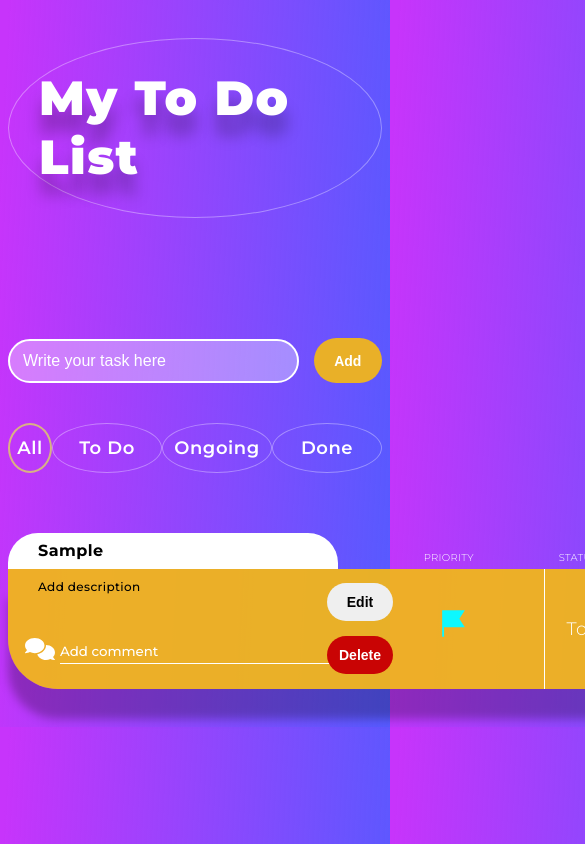
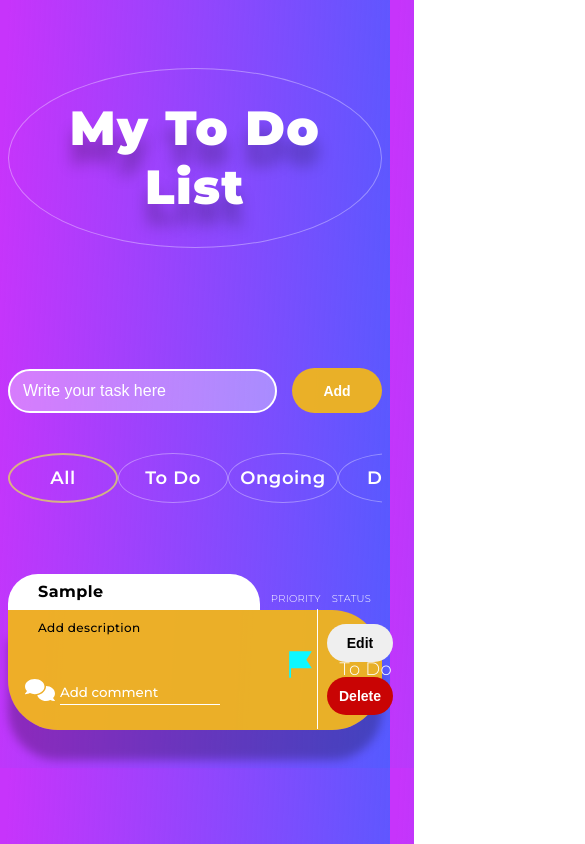
Before and after one commit to soloway-ivan/todoListAngular, an Angular app: page / in a window 390 px wide. Both pictures are taken after typing "Sample" into the empty fields and a click on the button "Add". Shown: the top 844 px of the page, 585 px wide, since content can reach past the window. Built offline with nearby package versions, Linux system fonts and the light colour scheme.

Commit message:
updating styles for better responsive layout

```diff
--- a/src/app/app.component.scss
+++ b/src/app/app.component.scss
@@ -3,15 +3,17 @@
 .wrapper {
   display: flex;
   justify-content: center;
-  max-width: $max-width-wrapper;
-  margin: 0 auto;
+  // max-width: $max-width-wrapper;
+  // margin: 0 auto;
+  max-width: 700px;
+  margin: auto;
 }
 
 .todo-list {
   display: flex;
-  justify-content: center;
+  // justify-content: center;
   flex-direction: column;
-  margin-top:  0  0  0 30px;
+  margin-top: 30px;
   width: 100%;
 
   &__header {
@@ -21,6 +23,7 @@
 
   &__logo {
     color: $color-white;
+    text-align: center;
     padding: 30px;
     letter-spacing: $primary-letter-spacing;
     font-size: $font-size-huge;
--- a/src/app/task/create-task/create-task.component.scss
+++ b/src/app/task/create-task/create-task.component.scss
@@ -11,7 +11,7 @@
     border-radius: 70px;
     border: 2px solid $color-white;
     background: $color-grey;
-    width: 400px;
+    width: 340px;
     height: 40px;
     outline: none;
     color: $color-white;
@@ -28,7 +28,7 @@
     margin-left: 15px;
     background-color: $color-yellow;
     border-radius: 70px;
-    width: 100px;
+    min-width: 90px;
     height: 45px;
     color: $color-white;
     font-weight: $font-weight-lg;
--- a/src/app/task/task-filter/task-filter.component.html
+++ b/src/app/task/task-filter/task-filter.component.html
@@ -5,12 +5,10 @@
     [class.active]="-1 === activeIndex"
     >All
   </button>
-  <div *ngFor="let filter of filters; let i = index">
-    <button
-      class="task-filter__btn btn task-filter__elips elips"
-      (click)="onFilterBy(filter); activeIndex = i"
-      [class.active]="i === activeIndex"
-    >{{filter}}
-    </button>
-  </div>
+  <button *ngFor="let filter of filters; let i = index"
+    class="task-filter__btn btn task-filter__elips elips"
+    (click)="onFilterBy(filter); activeIndex = i"
+    [class.active]="i === activeIndex"
+  >{{filter}}
+  </button>
 </div>
--- a/src/app/task/task-filter/task-filter.component.scss
+++ b/src/app/task/task-filter/task-filter.component.scss
@@ -3,6 +3,8 @@
 .task-filter {
   display: flex;
   justify-content: space-between;
+  overflow-y: scroll;
+  padding-bottom: 11px;
 
   &__btn {
     position: relative;
@@ -19,11 +21,15 @@
     display: flex;
     align-items: center;
     justify-content: center;
-    width: 110px;
-    height: 50px;
+    min-width: 110px;
+    min-height: 50px;
   }
 }
 
 .active {
   border: 2px solid rgb(235 255 56 / 61%);
 }
+
+::-webkit-scrollbar {
+  display: none;
+}
--- a/src/app/task/task-list-item/styles/header.scss
+++ b/src/app/task/task-list-item/styles/header.scss
@@ -1,14 +1,16 @@
 .header {
-  width: 590px;
+  // width: 590px;
   &__name {
     display: flex;
     align-items: center;
-    width: 300px;
+    min-width: 100px;
+    max-width: 300px;
     height: 36px;
     background-color: $color-white;
     padding-left: 30px;
     border-radius: 30px 30px 0px 0px;
     cursor: default;
+    flex-grow: 1;
   }
 
   &__name:hover {
@@ -21,7 +23,7 @@
     letter-spacing: $primary-letter-spacing;
     line-height: 29px;
     color: $color-black;
-    width: 295px;
+    max-width: 295px;
     resize: none;
     height: 30px;
     border-radius: 0px 30px 0px 0px;
@@ -33,8 +35,7 @@
 
   &__atributes {
     display: flex;
-    justify-content: end;
-    gap: 85px;
+    justify-content: space-evenly;
     flex-grow: 1;
     font-weight: $font-weight-small;
     font-size: $font-size-small;
--- a/src/app/task/task-list-item/styles/status.scss
+++ b/src/app/task/task-list-item/styles/status.scss
@@ -12,7 +12,7 @@
     height: 120px;
     position: absolute;
     left: -15px;
-    top: 18px;
+    top: 17px;
     border-radius: 0px 50px 50px 0px;
     border-left: 1px solid $color-white;
     z-index: 10;
--- a/src/app/task/task-list-item/styles/task-details.scss
+++ b/src/app/task/task-list-item/styles/task-details.scss
@@ -1,11 +1,10 @@
 .task-details {
-  position: relative;
   display: flex;
   flex-direction: column;
   background-color: $color-yellow;
   border-radius: 0px 50px 50px 50px;
   box-shadow: $shadow-task-list-item;
-  width: 630px;
+  // width: 630px;
   height: 120px;
 
   &__description-container {
@@ -21,7 +20,7 @@
     letter-spacing: $primary-letter-spacing;
     font-family: inherit;
     margin-left: 15px;
-    width: 300px;
+    max-width: 300px;
     height: 64px;
     resize: none;
     cursor: inherit;
@@ -56,7 +55,7 @@
 
   &__comment {
     margin-left: 22px;
-    width: 272px;
+    max-width: 272px;
     height: 20px;
     resize: none;
     font-family: inherit;
--- a/src/app/task/task-list-item/styles/task-list-item.scss
+++ b/src/app/task/task-list-item/styles/task-list-item.scss
@@ -6,6 +6,7 @@
 .task-list-item {
   position: relative;
   margin-bottom: 30px;
+  max-width: 600px;
   &__header {
     display: flex;
     align-items: flex-end;
```
